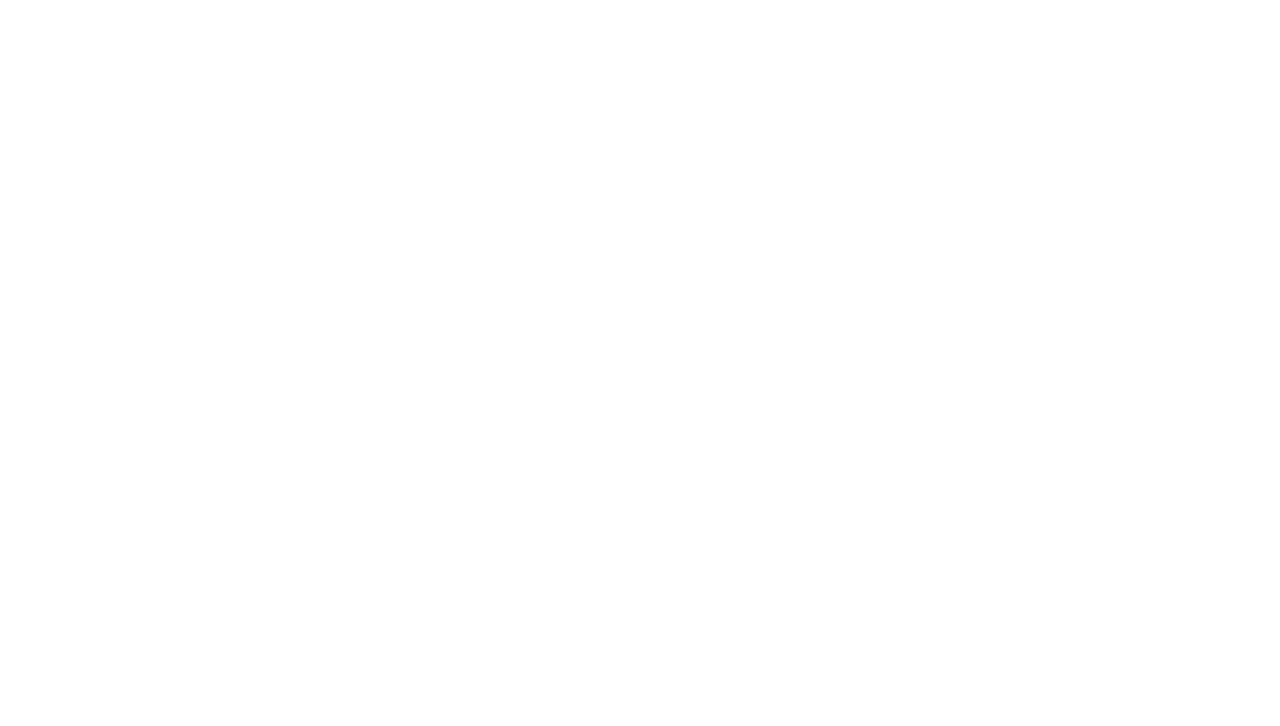
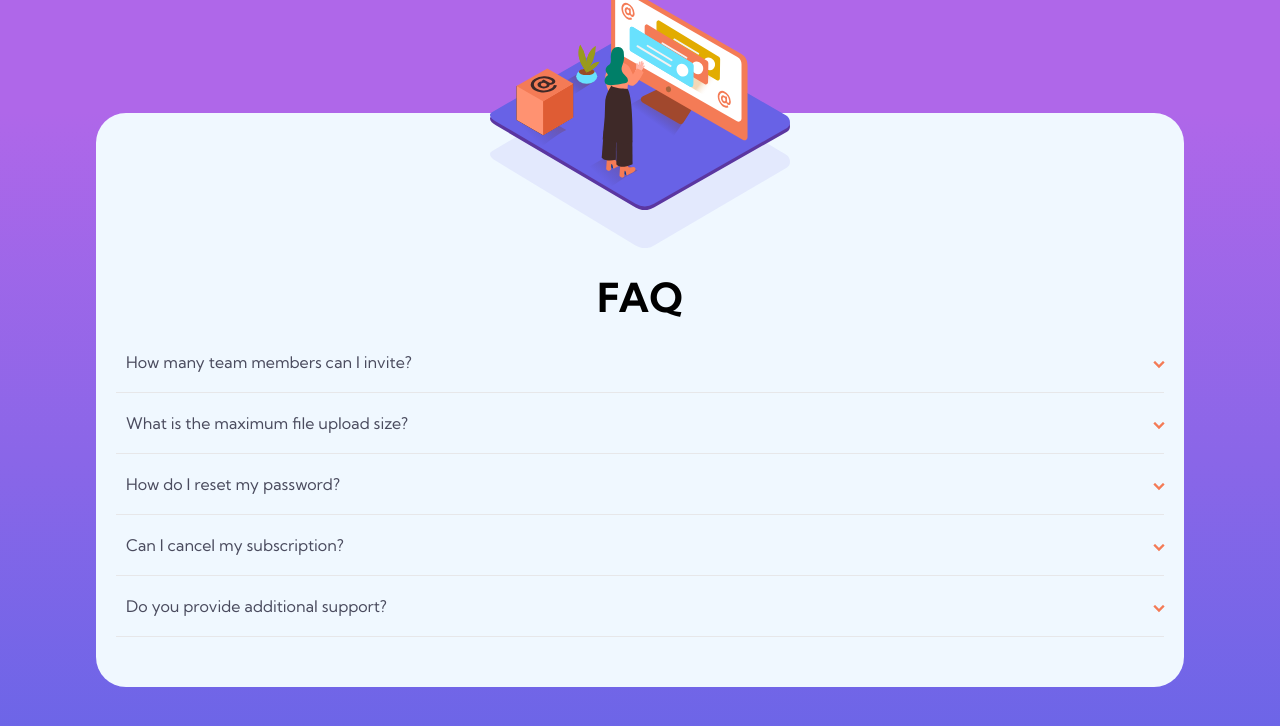
Before and after one commit to Mohit-k-Mummon/Accordian-FAQ-Card, a plain HTML site: page index.html in a window 1280 px wide. Drawn offline with Linux system fonts and the light colour scheme.

Commit message:
Html, css, and Javascript

```diff
--- a/app.js
+++ b/app.js
@@ -0,0 +1,7 @@
+const accordian = document.getElementsByClassName('content-container');
+console.log(accordian);
+for (let i = 0; i < accordian.length; i++) {
+	accordian[i].addEventListener('click', function () {
+		this.classList.toggle('active');
+	});
+}
--- a/css/styles.css
+++ b/css/styles.css
@@ -1,17 +1,125 @@
+*,
+*::after,
+*::before {
+    box-sizing: border-box;
+    margin: 0;
+    padding: 0;
+}
 
+html {
+    font-size: 62.5%;
+    font-family: 'Kumbh Sans', sans-serif;
+}
 
+body {
+    height: 100vh;
+    width: 100%;
+    display: flex;
+    justify-content: center;
+    flex-direction: column;
+    align-items: center;
+    background: rgb(101,101,231) no-repeat;
+    background: -moz-linear-gradient(0deg, rgba(101,101,231,1) 0%, rgba(175,103,233,1) 86%);
+    background: -webkit-linear-gradient(0deg, rgba(101,101,231,1) 0%, rgba(175,103,233,1) 86%);
+    background: linear-gradient(0deg, rgba(101,101,231,1) 0%, rgba(175,103,233,1) 86%) no-repeat;
+    filter: progid:DXImageTransform.Microsoft.gradient(startColorstr="#6565e7",endColorstr="#af67e9",GradientType=1);
+}
 
+.main-container {
+    width: 85%;
+    flex-direction: column;
+    background-color: aliceblue;
+    border-radius: 30px;
+    height: fit-content;
+    position: relative;
+    display: flex;
+    align-items: center;
+}
 
+.bg-woman-mobile{
+    position: absolute;
+    max-width: 300px;
+    top: -130px;
+    z-index: 2;
+    width: 100%;
+}
 
+.bg-pattern {
+    position: absolute;
+    top: 5px;
+    width: 100%;
+    max-width: 300px;
+    z-index: 1;
+}
 
+.main-heading {
+    margin-top: 16rem;
+    margin-bottom: 2rem;
+    font-size: 4rem;
+    font-weight: 700;
+}
 
+/* Accordian Container */
+.accordian-container {
+    display: inline-block;
+    width: 100%;
+    display: flex;
+    flex-direction: column;
+    align-items: center;
+    padding: 0 2rem 4rem 2rem;
+}
 
+.accordian-container ul {
+    list-style-type: none;
+}
 
+.accordian-container .content-container {
+    width: 100%;
+    border-bottom: 1px solid hsl(240, 5%, 91%);
+    margin-bottom: 1rem;
+    padding: 1rem;
+    transition: 0.5s;
+    cursor: pointer;
+}
 
+.accordian-container .content-container .question::after {
+    content: url(../images/icon-arrow-down.svg);
+    position: absolute;
+    right: 20px;
+    transition: 0.3s;
+    transform: scale(1.2);
+}
 
+.accordian-container .content-container .answer {
+    max-height: 0;
+    overflow: hidden;
+    opacity: 0;
+    line-height: 1.5;
+}
 
+.question {
+    font-size: 1.6rem;
+    color: hsl(237, 12%, 33%);
+    margin-bottom: 1rem;
+    display: inline-flex;
+    justify-content: space-between;
+    width: 100%;
+}
 
+.answer {
+    font-size: 1.2rem;
+    color: hsl(240, 6%, 50%);
+}
 
+/* JavaScript styling link */
+.accordian-container .content-container.active .answer {
+    max-height: fit-content;
+    opacity: 1;
+}
+
+.accordian-container .content-container.active .question::after {
+    transform: rotate(90deg);
+}
 
 
 
@@ -34,5 +142,5 @@
     text-align: center;
 }
 .attribution a {
-    color: hsl(228, 45%, 44%);
+    color: hsl(125, 83%, 41%);
 }
--- a/index.html
+++ b/index.html
@@ -11,13 +11,58 @@
 			href="https://fonts.googleapis.com/css2?family=Kumbh+Sans:wght@400;700&display=swap"
 			rel="stylesheet"
 		/>
-
 		<!-- Style sheets -->
-		<link rel="stylesheet" href="css/normalize.css" />
 		<link rel="stylesheet" href="css/styles.css" />
 		<!-- JavaScript -->
 		<script defer src="app.js"></script>
 		<title>Frontend Mentor | Accordian FAQ</title>
 	</head>
-	<body></body>
+	<body>
+		<div class="main-container">
+			<img class="bg-woman-mobile" src="images/illustration-woman-online-mobile.svg" alt="" />
+			<img class="bg-pattern" src="images/bg-pattern-mobile.svg" alt="" />
+			<h2 class="main-heading">FAQ</h2>
+
+			<div class="accordian-container">
+				<div class="content-container">
+					<div class="question">How many team members can I invite?</div>
+					<div class="answer">
+						You can invite up to 2 additional users on the Free plan. There is no limit on team
+						members for the Premium plan.
+					</div>
+				</div>
+				<div class="content-container">
+					<div class="question">What is the maximum file upload size?</div>
+					<div class="answer">
+						No more than 2GB. All files in your account must fit your allotted storage space.
+					</div>
+				</div>
+				<div class="content-container">
+					<div class="question">How do I reset my password?</div>
+					<div class="answer">
+						Click “Forgot password” from the login page or “Change password” from your profile page.
+						A reset link will be emailed to you.
+					</div>
+				</div>
+				<div class="content-container">
+					<div class="question">Can I cancel my subscription?</div>
+					<div class="answer">
+						Yes! Send us a message and we’ll process your request no questions asked.
+					</div>
+				</div>
+				<div class="content-container">
+					<div class="question">Do you provide additional support?</div>
+					<div class="answer">
+						Chat and email support is available 24/7. Phone lines are open during normal business
+						hours.
+					</div>
+				</div>
+			</div>
+		</div>
+		<!-- <div class="attribution">
+			Challenge by
+			<a href="https://www.frontendmentor.io?ref=challenge" target="_blank">Frontend Mentor</a>.
+			Coded by <a href="#">Your Name Here</a>.
+		</div> -->
+	</body>
 </html>
```
